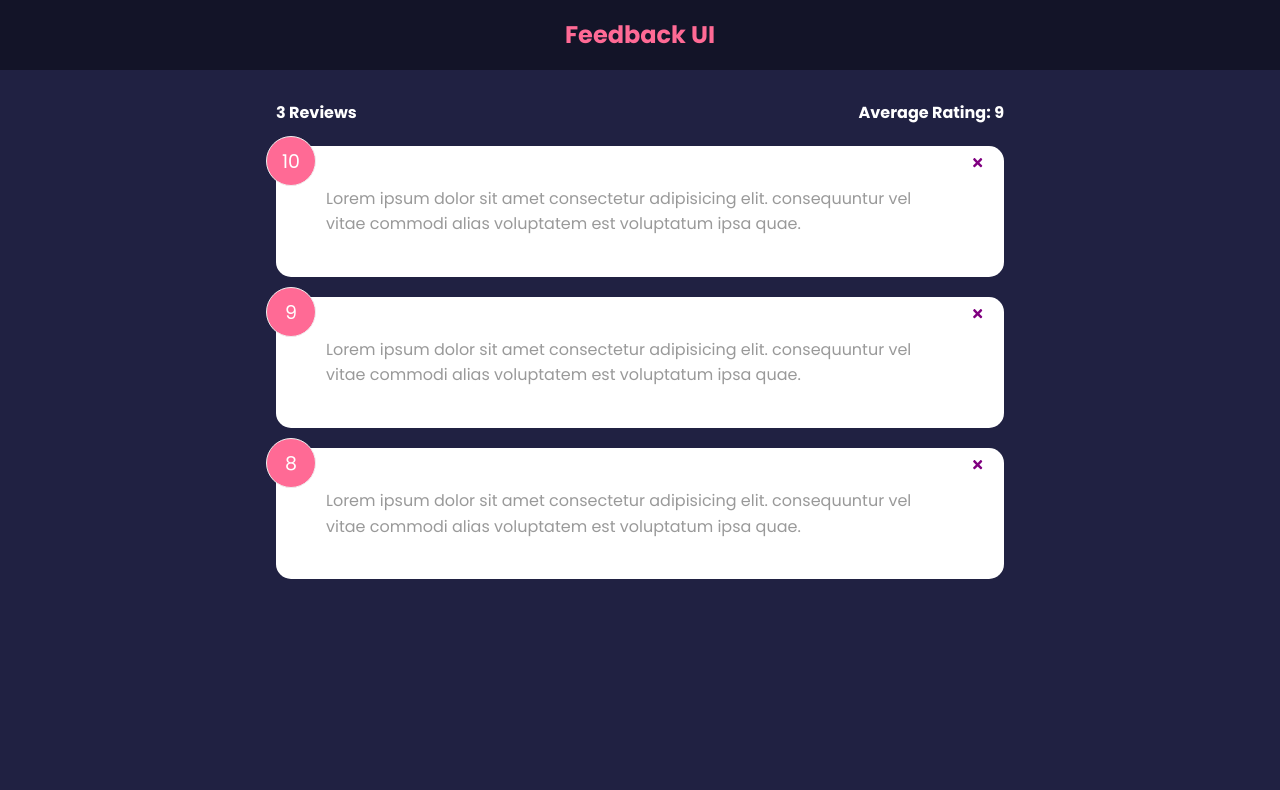
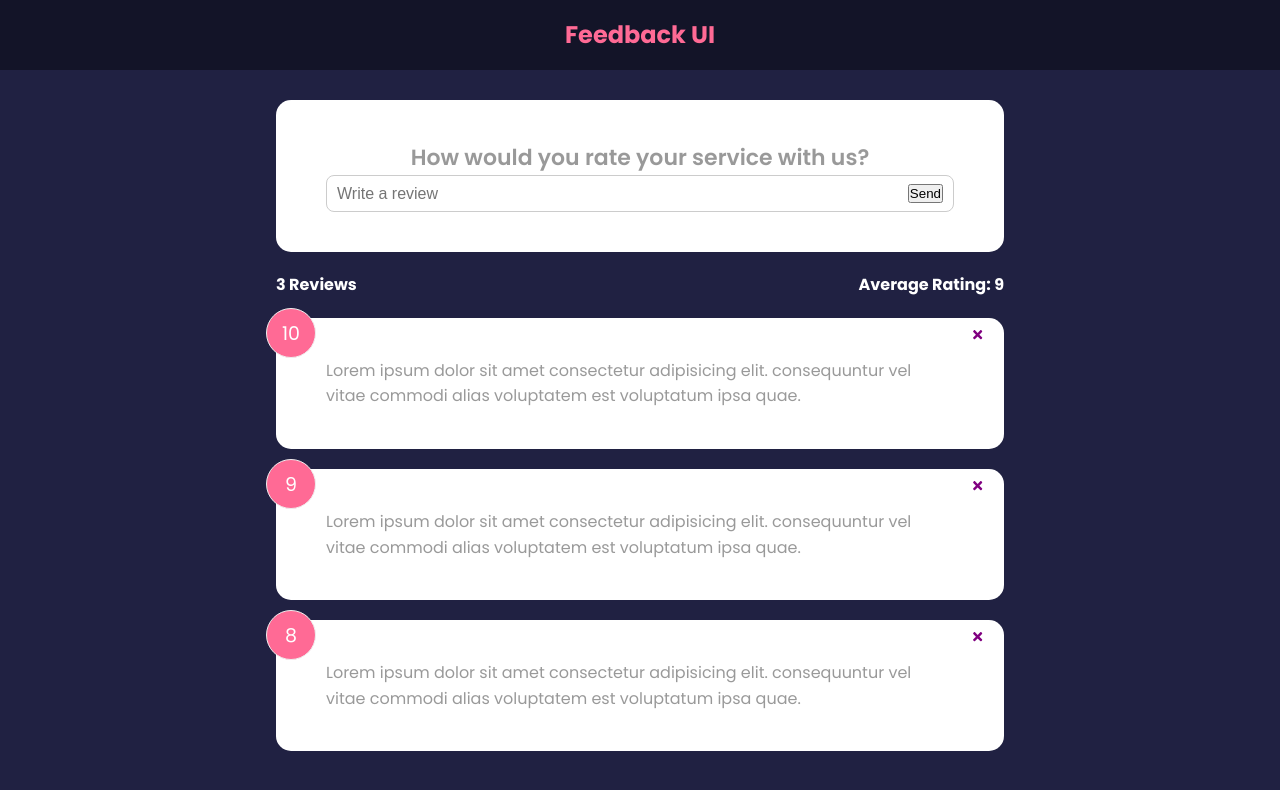
Before and after one commit to tmoney88/Feedback-App, a React (Create React App) app: page / in a window 1280 px wide. Shown: the top 790 px of the page. Built offline with nearby package versions, Linux system fonts and the light colour scheme.

Commit message:
Create FeedbackForm component

```diff
--- a/src/App.js
+++ b/src/App.js
@@ -3,6 +3,7 @@
 import FeedbackList from './components/FeedbackList'
 import FeedbackData from './data/FeedbackData'
 import FeedbackStats from './components/FeedbackStats'
+import Form from './components/FeedbackForm'
 
 function App() {
   const [feedback, setFeedback] = useState(FeedbackData)
@@ -17,6 +18,7 @@
     <>
       <Header text="Feedback UI" />
       <div className="container">
+        <Form />
         <FeedbackStats feedback={feedback} />
         <FeedbackList feedback={feedback} handleDelete={deleteFeedback} />
       </div>
--- /dev/null
+++ b/src/components/FeedbackForm.js
@@ -0,0 +1,25 @@
+import React, { useState } from 'react'
+import Card from './shared/Card'
+
+function FeedbackForm() {
+  const [text, setText] = useState('')
+
+  const handleTextChange = e => {
+    setText(e.target.value)
+  }
+
+  return (
+    <Card>
+      <form>
+        <h2>How would you rate your service with us?</h2>
+        {/* rating select component */}
+        <div className="input-group">
+          <input type="text" placeholder="Write a review" onChange={handleTextChange} value={text} />
+          <button type="submit">Send</button>
+        </div>
+      </form>
+    </Card>
+  )
+}
+
+export default FeedbackForm
```
